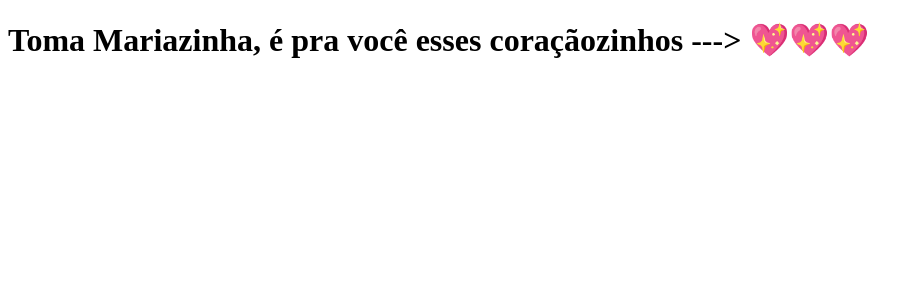
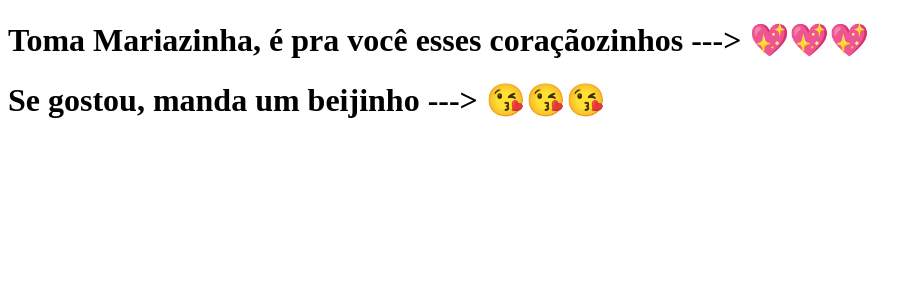
Before and after one commit to JhonattasFerreira/clone-tabnews, a Next.js app: page / in a window 1280 px wide. Shown: the top 300 px of the page, without its empty margins (0-922 px from the left). Built offline with nearby package versions, Linux system fonts and the light colour scheme.

Commit message:
increase text

```diff
--- a/pages/index.js
+++ b/pages/index.js
@@ -1,5 +1,10 @@
 const Home = () => {
-    return <h1>{`Toma Mariazinha, é pra você esses coraçãozinhos ---> 💖💖💖`}</h1>
+    return (
+        <>
+            <h1>{`Toma Mariazinha, é pra você esses coraçãozinhos ---> 💖💖💖`}</h1>
+            <h1>{`Se gostou, manda um beijinho ---> 😘😘😘`}</h1>
+        </>
+    )
 }
 
 export default Home;
```
